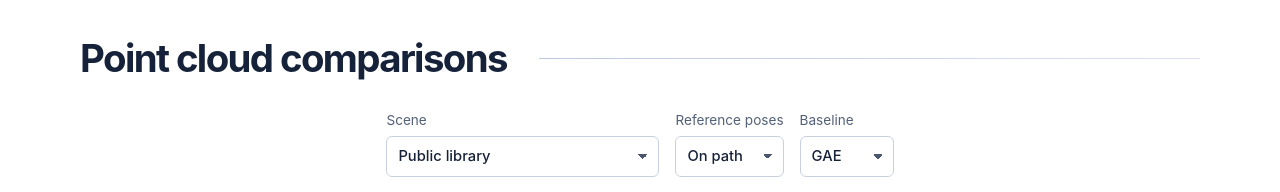
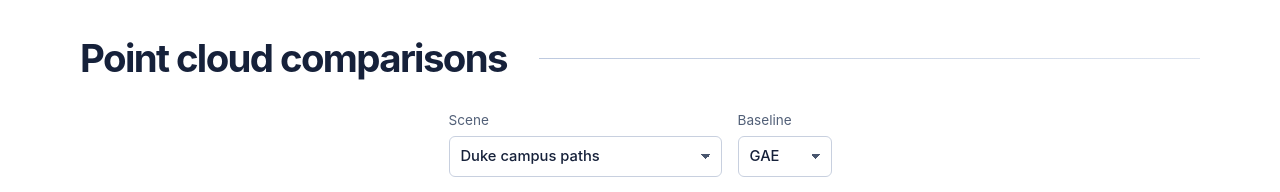
Before and after one commit to DavidYan2001/WorldBridge, a plain HTML site: page index.html in a window 1280 px wide. Shown: the part 5220-5412 px from the top of the page. Drawn offline with Linux system fonts and the light colour scheme.

Commit message:
Default point cloud comparison to Duke campus

```diff
--- a/index.html
+++ b/index.html
@@ -259,12 +259,12 @@
       <label class="field">Scene
         <select id="cloud-scene">
           <optgroup label="WorldBridge-Long">
-            <option value="duke-campus">Duke campus paths</option><option value="pink-bedroom">Pink bedroom and desk</option>
+            <option value="duke-campus" selected>Duke campus paths</option><option value="pink-bedroom">Pink bedroom and desk</option>
             <option value="tokyo-streets">Tokyo neighborhood streets</option><option value="bedroom-hallway">Bedroom and hallway</option>
             <option value="bedrooms-stairwell">Bedrooms and stairwell</option><option value="basement-office">Basement rec room and office</option>
           </optgroup>
           <optgroup label="WorldBridge-Agent" data-placement>
-            <option value="library" selected>Public library</option><option value="gallery">Exhibition gallery</option><option value="plaza">Civic plaza</option>
+            <option value="library">Public library</option><option value="gallery">Exhibition gallery</option><option value="plaza">Civic plaza</option>
           </optgroup>
         </select>
       </label>
```
